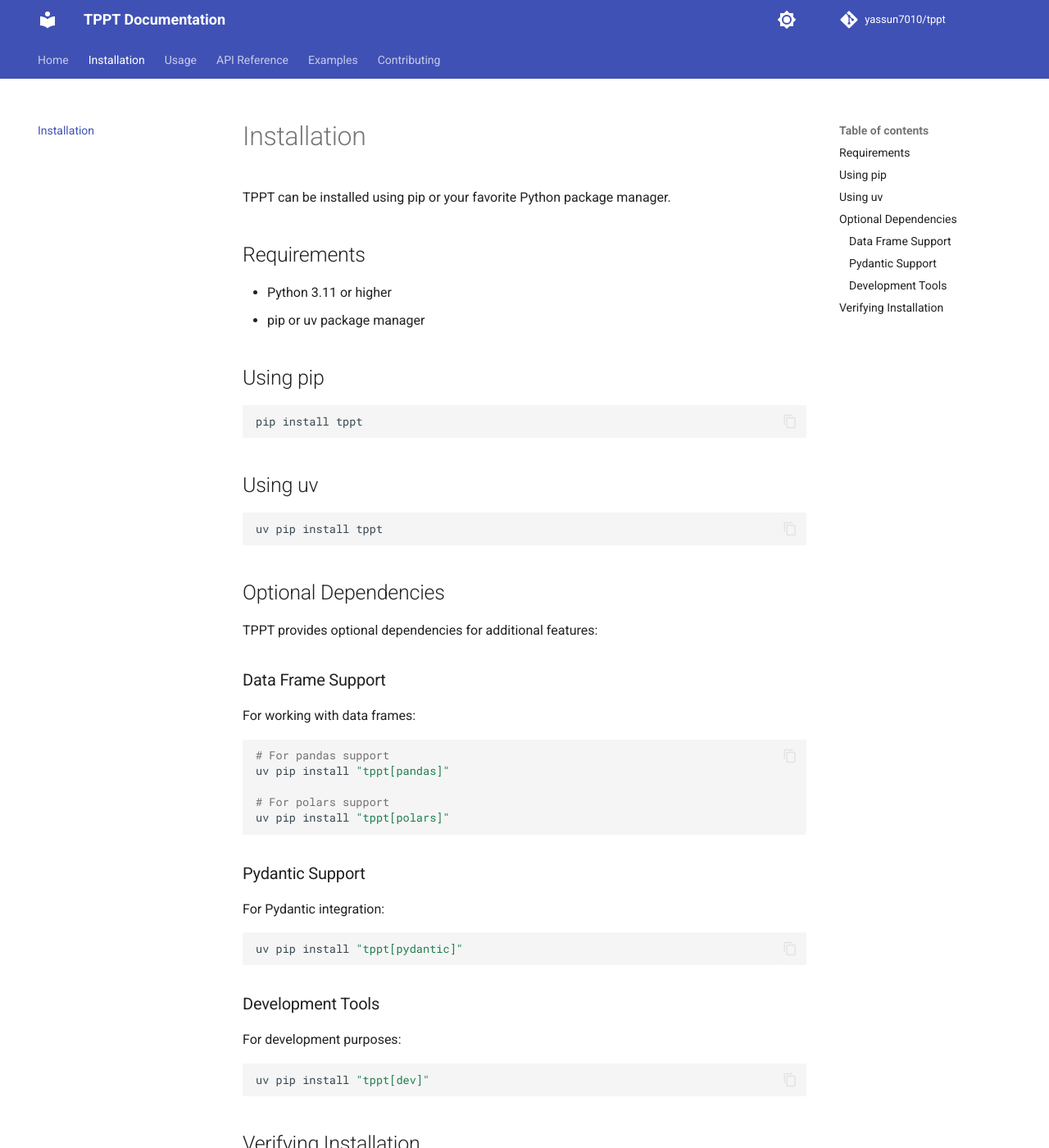
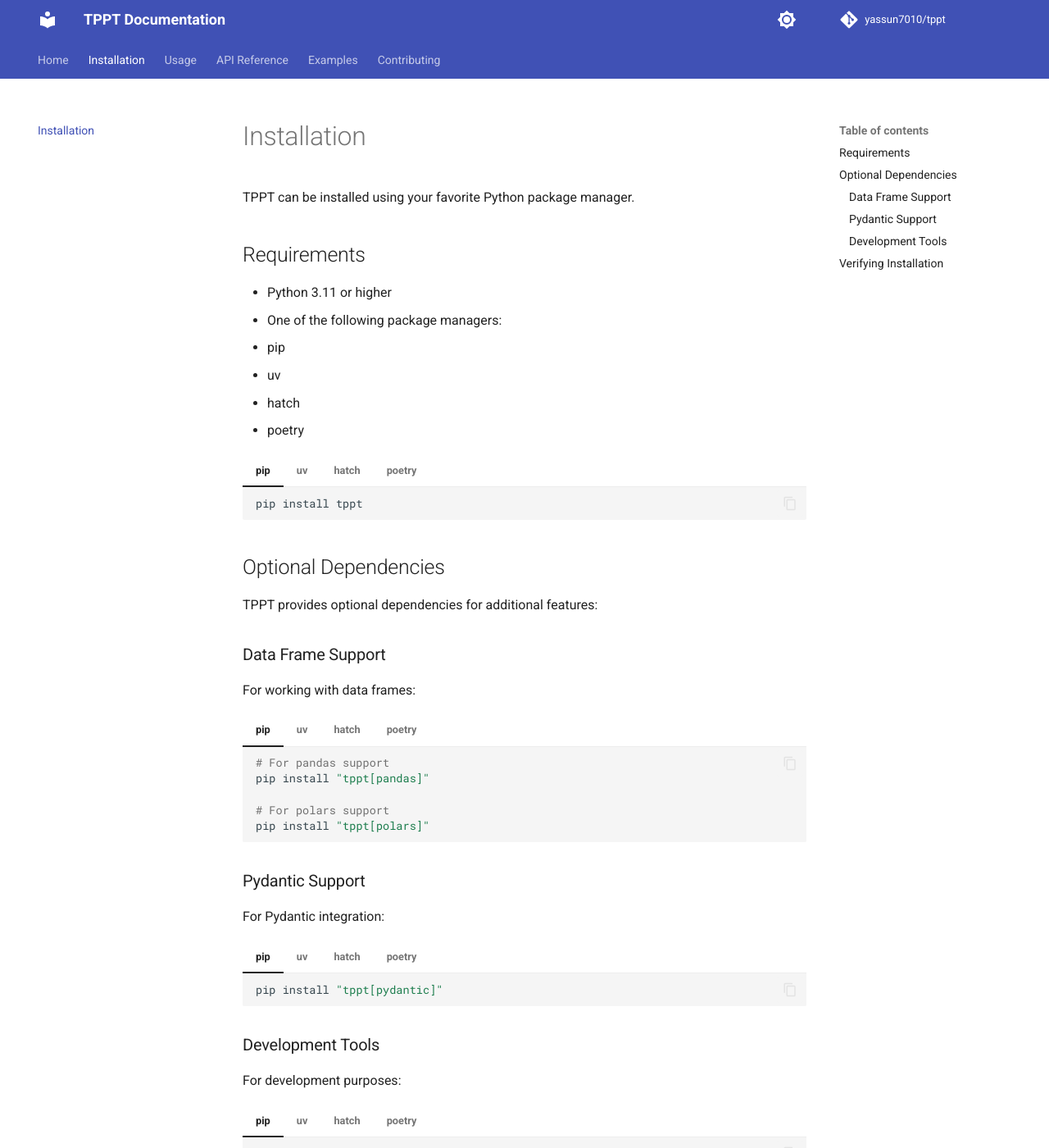
Before and after one commit to ya7010/tppt, an MkDocs documentation site: the page built from docs/docs/installation.md, in a window 1280 px wide and 1400 px high. Shown: the whole window at 82% size. Built offline with MkDocs 1.6.1 and Material for MkDocs 9.7.7, drawn with Linux system fonts in a browser that asks for light colours; comment, search, counter and statistics services are not loaded.

Commit message:
feat: enhance installation documentation with additional package manager support

````diff
--- a/docs/docs/installation.md
+++ b/docs/docs/installation.md
@@ -1,23 +1,35 @@
 # Installation
 
-TPPT can be installed using pip or your favorite Python package manager.
+TPPT can be installed using your favorite Python package manager.
 
 ## Requirements
 
 - Python 3.11 or higher
-- pip or uv package manager
+- One of the following package managers:
+  - pip
+  - uv
+  - hatch
+  - poetry
 
-## Using pip
+=== "pip"
+    ```bash
+    pip install tppt
+    ```
 
-```bash
-pip install tppt
-```
+=== "uv"
+    ```bash
+    uv add tppt
+    ```
 
-## Using uv
+=== "hatch"
+    ```bash
+    hatch add tppt
+    ```
 
-```bash
-uv pip install tppt
-```
+=== "poetry"
+    ```bash
+    poetry add tppt
+    ```
 
 ## Optional Dependencies
 
@@ -27,29 +39,89 @@ TPPT provides optional dependencies for additional features:
 
 For working with data frames:
 
-```bash
-# For pandas support
-uv pip install "tppt[pandas]"
+=== "pip"
+    ```bash
+    # For pandas support
+    pip install "tppt[pandas]"
 
-# For polars support
-uv pip install "tppt[polars]"
-```
+    # For polars support
+    pip install "tppt[polars]"
+    ```
+
+=== "uv"
+    ```bash
+    # For pandas support
+    uv add "tppt[pandas]"
+
+    # For polars support
+    uv add "tppt[polars]"
+    ```
+
+=== "hatch"
+    ```bash
+    # For pandas support
+    hatch add "tppt[pandas]"
+
+    # For polars support
+    hatch add "tppt[polars]"
+    ```
+
+=== "poetry"
+    ```bash
+    # For pandas support
+    poetry add "tppt[pandas]"
+
+    # For polars support
+    poetry add "tppt[polars]"
+    ```
 
 ### Pydantic Support
 
 For Pydantic integration:
 
-```bash
-uv pip install "tppt[pydantic]"
-```
+=== "pip"
+    ```bash
+    pip install "tppt[pydantic]"
+    ```
+
+=== "uv"
+    ```bash
+    uv add "tppt[pydantic]"
+    ```
+
+=== "hatch"
+    ```bash
+    hatch add "tppt[pydantic]"
+    ```
+
+=== "poetry"
+    ```bash
+    poetry add "tppt[pydantic]"
+    ```
 
 ### Development Tools
 
 For development purposes:
 
-```bash
-uv pip install "tppt[dev]"
-```
+=== "pip"
+    ```bash
+    pip install "tppt[dev]"
+    ```
+
+=== "uv"
+    ```bash
+    uv add "tppt[dev]"
+    ```
+
+=== "hatch"
+    ```bash
+    hatch add "tppt[dev]"
+    ```
+
+=== "poetry"
+    ```bash
+    poetry add "tppt[dev]"
+    ```
 
 ## Verifying Installation
 
````
